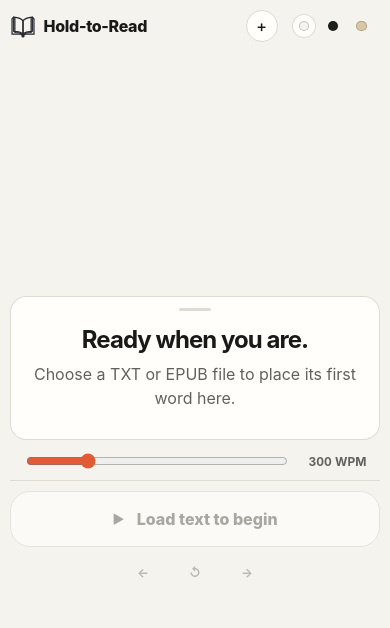
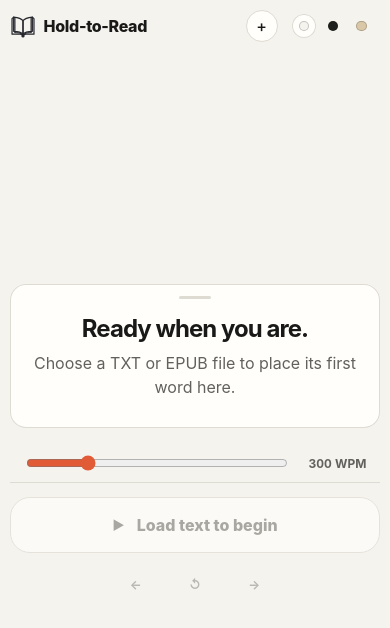
Before and after one commit to kusonnim/RSVP_Reader, a React (Vite) app: page / in a window 390 px wide. Shown: the top 628 px of the page. Built offline with nearby package versions, Linux system fonts and the light colour scheme.

Commit message:
Improve mobile touch ergonomics

```diff
--- a/src/app/App.css
+++ b/src/app/App.css
@@ -131,6 +131,8 @@
   display: grid;
   width: min(100%, 40rem);
   gap: 0.45rem;
+  user-select: none;
+  -webkit-touch-callout: none;
 }
 
 .reader-view {
@@ -145,6 +147,9 @@
   background: var(--color-surface);
   box-shadow: none;
   touch-action: none;
+  user-select: none;
+  -webkit-user-select: none;
+  -webkit-touch-callout: none;
   transition:
     border-color 180ms ease,
     box-shadow 180ms ease,
@@ -355,6 +360,8 @@
   font-size: clamp(0.65rem, 1.35vw, 0.85rem);
   line-height: 1.2;
   overflow-wrap: normal;
+  user-select: none;
+  -webkit-user-select: none;
   white-space: normal;
 }
 
@@ -732,8 +739,25 @@
 }
 
 @media (max-width: 48rem) {
+  .reader-panel {
+    gap: 0.45rem;
+  }
+
+  .reader-stage {
+    gap: 0.65rem;
+  }
+
+  .chapter-selector {
+    margin-top: 0.15rem;
+  }
+
+  .controls-panel {
+    margin-top: 0.65rem;
+  }
+
   .mobile-hold-button {
     display: inline-flex;
+    margin-top: 0.9rem;
   }
 
   .hold-instruction {
@@ -742,8 +766,21 @@
 }
 
 @media (hover: none) and (pointer: coarse) {
+  .reader-panel {
+    gap: 0.55rem;
+  }
+
+  .reader-stage {
+    gap: 0.7rem;
+  }
+
+  .controls-panel {
+    margin-top: 0.75rem;
+  }
+
   .mobile-hold-button {
     display: inline-flex;
+    margin-top: 0.95rem;
   }
 
   .hold-instruction {
@@ -772,6 +809,10 @@
     margin-top: 0;
   }
 
+  .controls-panel {
+    margin-top: 0.75rem;
+  }
+
   .reader-context {
     grid-template-columns:
       minmax(0, 0.55fr) minmax(0, 0.75fr) minmax(4rem, 1.35fr)
@@ -795,7 +836,8 @@
 
   .reader-controls {
     width: 100%;
-    gap: 1rem;
+    gap: 1.45rem;
+    margin-top: 0.75rem;
   }
 
   .control-button {
--- a/src/components/ReaderView.tsx
+++ b/src/components/ReaderView.tsx
@@ -14,7 +14,7 @@ type ReaderViewProps = {
 
 const contextOffsets = [-2, -1, 0, 1, 2];
 const JUMP_HOLD_DELAY_MS = 350;
-const JUMP_EDGE_HIT_AREA_PX = 32;
+const JUMP_EDGE_HIT_AREA_PX = 52;
 
 type JumpPreview = {
   index: number;
@@ -275,6 +275,7 @@ function ReaderView({
         onPointerUp={finishJumpGesture}
         onPointerCancel={finishJumpGesture}
         onLostPointerCapture={finishJumpGesture}
+        onDragStart={(event) => event.preventDefault()}
       >
         <svg className="reader-progress-outline" aria-hidden="true">
           <rect
```
